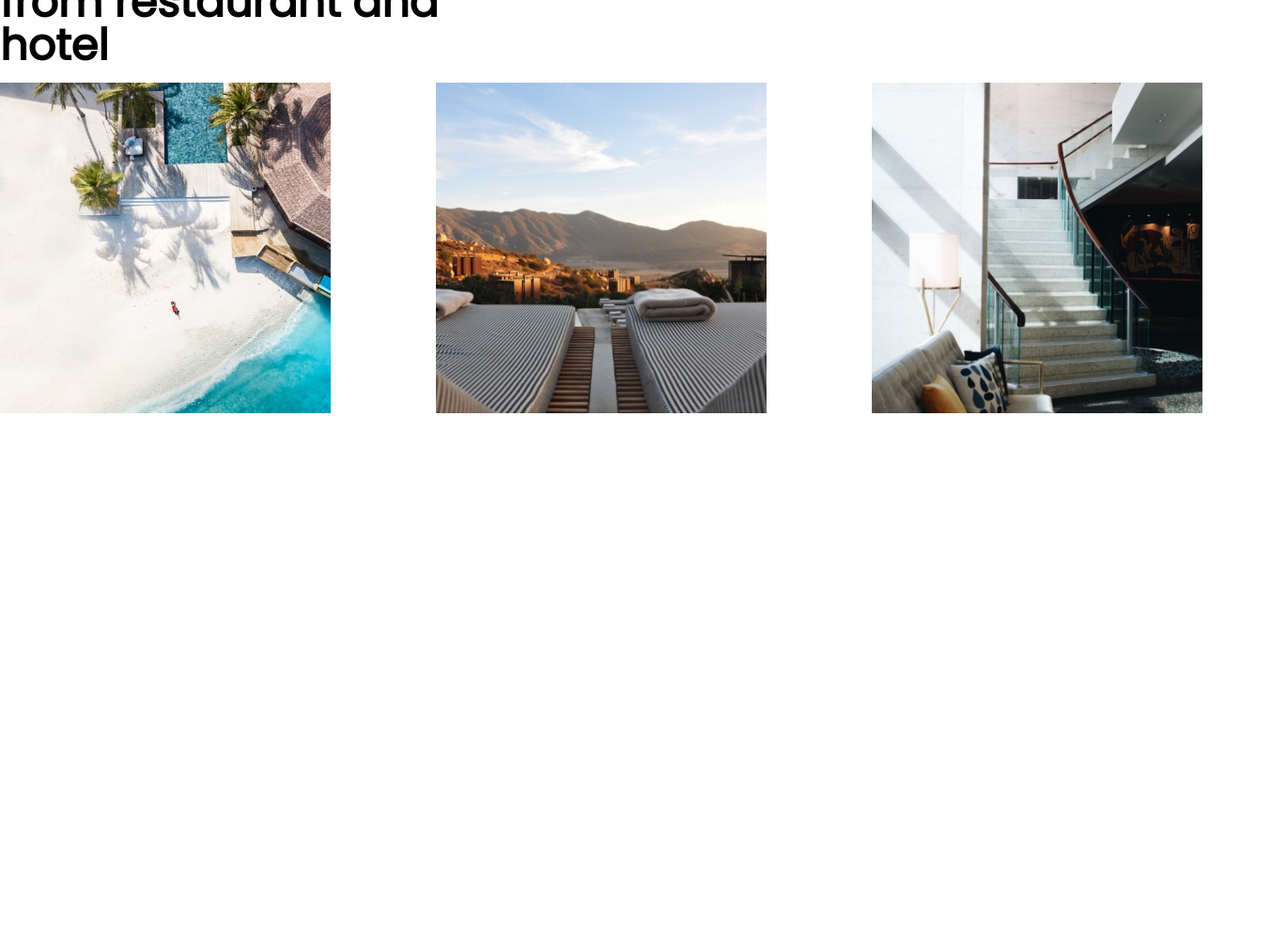
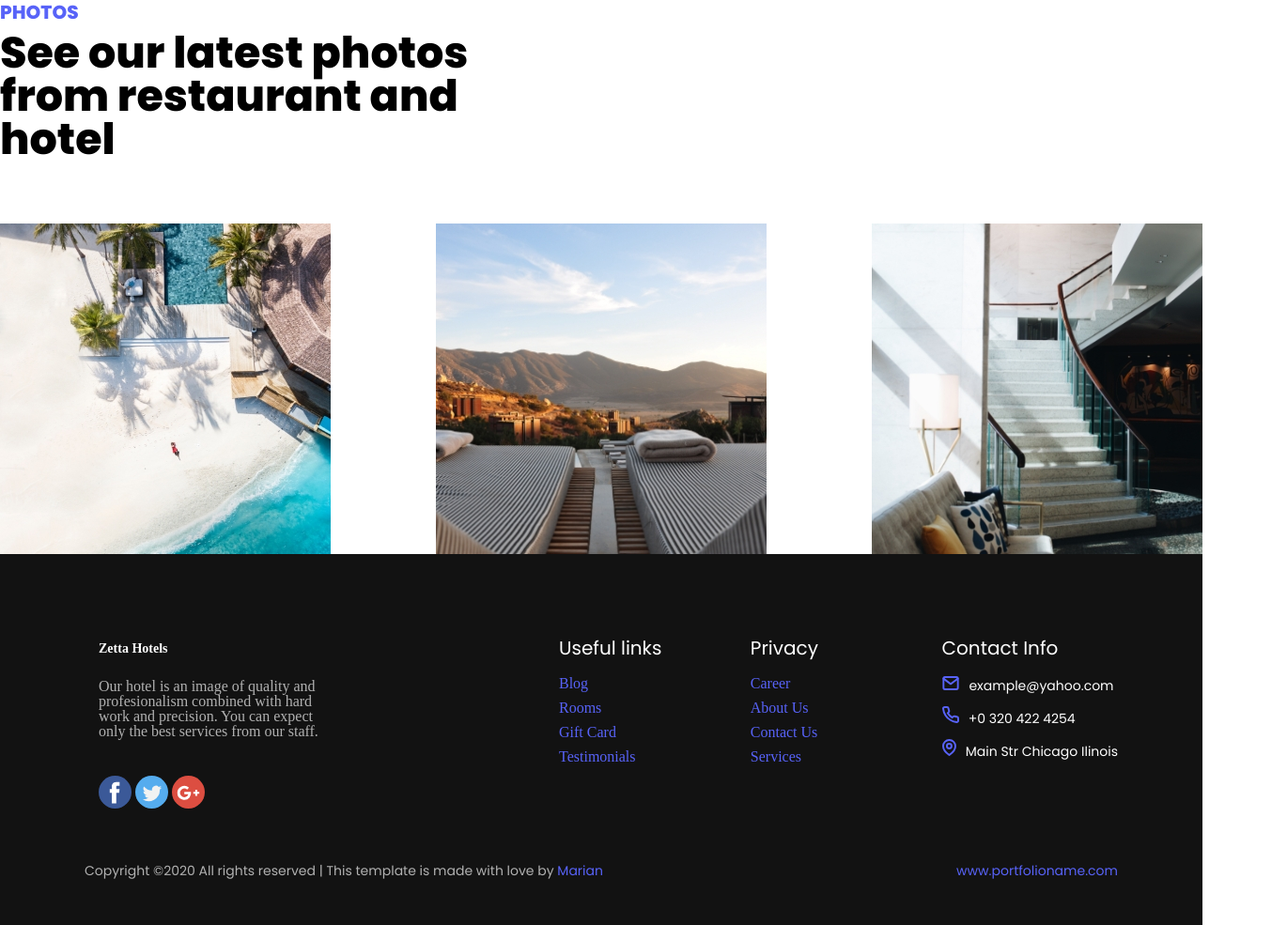
Before and after one commit to meginuroshvili/meginuroshvili10, a plain HTML site: page index.html in a window 1280 px wide. Shown: the part 1534-2519 px from the top of the page at 94% size, 1370 px wide, since content can reach past the window. Before the commit the page ends 1977 px from the top, so only its background shows below. Drawn offline with Linux system fonts and the light colour scheme.

Commit message:
add footer

```diff
--- a/index.html
+++ b/index.html
@@ -14,6 +14,7 @@
     <link rel="preconnect" href="https://fonts.googleapis.com">
   <link rel="preconnect" href="https://fonts.gstatic.com" crossorigin>
   <link href="https://fonts.googleapis.com/css2?family=Poppins&display=swap" rel="stylesheet">
+  <link href="https://fonts.googleapis.com/css2?family=Poppins:wght@400;800&display=swap" rel="stylesheet">
     <title>Lesson10</title>
 </head>
 <body>
@@ -91,7 +92,7 @@
                 </button>
                 </div>
                 </div>
-              </div>
+
 
           </form>
           <div class="info">
@@ -140,7 +141,57 @@
   <img src="images/image4.jpg" alt="image">
 </div>
 </div>
-      </div>
+
+    </section>
+    <section>
+      <footer class="footer">
+        <div class="footer-wraper">
+          <div class="box1">
+            <img src="images/logo.svg" alt="logo">
+            <p class="par">Our hotel is an image of quality and profesionalism combined with hard work and precision. You can expect only the best services from our staff.</p>
+            <div class="icon=wraper">
+            <img src="images/facebook.svg" alt="fb-icon">
+            <img src="images/twitter.svg" alt="twt-icon">
+            <img src="images/google.svg" alt="google-icon">
+          </div>
+          </div>
+          <div class="div-wraper">
+          <div class="footer-div">
+            <h5 class="hdr-a">Useful links</h5>
+            <ul>
+              <li class="list-a">Blog</li>
+              <li class="list-a">Rooms</li>
+              <li class="list-a">Gift Card</li>
+              <li class="list-a">Testimonials</li>
+            </ul>
+          </div>
+          <div class="footer-div">
+            <h5 class="hdr-a">Privacy</h5>
+            <ul>
+              <li class="list-a">Career</li>
+              <li class="list-a">About Us</li>
+              <li class="list-a">Contact Us</li>
+              <li class="list-a">Services</li>
+            </ul>
+          </div>
+          <div>
+            <h5 class="hdr-a">Contact Info</h5>
+            <ul>
+              <li class="list-b">
+                <img class="icon" src="images/mailicon.svg" alt="mail">example@yahoo.com</li>
+              <li class="list-b">
+                <img class="icon" src="images/phoneicon.svg" alt="phone">+0 320 422 4254</li>
+              <li class="list-b">
+                <img class="icon" src="images/map-pinicon.svg" alt="pin">Main Str Chicago Ilinois</li>
+            </ul>
+          </div>
+        </div>
+        </div>
+        <div class="div-a">
+          <p class="para">Copyright ©2020 All rights reserved | This template is made with love by <span class="marian"> Marian</span></p>
+          <p class="para1">www.portfolioname.com</p>
+        </div>
+      </footer>
     </section>
 </body>
 </html>
--- a/styles/style.css
+++ b/styles/style.css
@@ -106,6 +106,7 @@
     margin-right: 10px;
 }
 .iframe {
+    width: 100%;
     display: flex;
     margin: 0 auto;
 }
@@ -116,7 +117,7 @@
     width: 115px;
     height: 30px;
     color: #5863F8;
-    font-size: 24px;
+    font-size: 20px;
     font-weight: bolder;
     font-family: 'Poppins', sans-serif;
     text-transform: uppercase;
@@ -237,7 +238,6 @@
     width: 80px;
     height: 25px;
     font-family: 'Poppins', sans-serif;
-    font-weight: bold;
     font-size: 20px;
     margin-bottom: 15px;
 }
@@ -248,17 +248,113 @@
     font-size: 14px;
 }
 .last-sec {
-    max-width: 1366px;
-    width: 100%;
-    height: 540px;
+    width: auto;
+    height: 637px;
     margin: 0 auto;
 }
 .hdr3:nth-child(2) {
     max-width: 565px;
     width: 100%;
     height: 155px;
+    font-family: 'Poppins', sans-serif;
 }
 .image-wraper {
+    width: auto;
+    display: flex;
+    justify-content: space-between;
+    margin-top: 50px;
+}
+.contact {
+    padding-top: 50px;
+}
+.footer {
+    width: auto;
+    height: 395px;
+    background-color: #121212;
+    display: flex;
+    flex-direction: column;
+}
+.footer-wraper {
+    max-width: 1100px;
+    width: 100%;
+    height: 330px;
+    display: flex;
+    justify-content: space-between;
+    margin: 0 auto;
+    padding-top: 90px;
+    padding-left: 15px;
+}
+.icon-wraper {
+    width: 110px;
+    height: 35px;
     display: flex;
     justify-content: space-between;
 }
+.box1 {
+    width: 260px;
+    height: 191px;
+}
+.par {
+    width: 260px;
+    height: 83px;
+    justify-content: center;
+    color: #B1B1B1;
+    margin-top: 20px;
+    margin-bottom: 20px;
+}
+.footer-div {
+    width: 110px;
+    height: 155px;
+}
+.footer-div:nth-child(3) {
+    width: 200px;
+    height: 155px;
+}
+.hdr-a {
+    color: #FFFFFF;
+    font-size: 20px;
+    font-family: 'Poppins', sans-serif;
+    margin-bottom: 20px;
+}
+.list-a {
+    color: #5863F8;
+    font-size: 16px;
+    margin-bottom: 10px;
+}
+.list-b {
+    color: #FFFFFF;
+    font-size: 14px;
+    margin-bottom: 15px;
+    font-family: 'Poppins', sans-serif;
+}
+.div-wraper {
+    max-width: 595px;
+    width: 100%;
+    height: 160px;
+    display: flex;
+    justify-content: space-between;
+}
+.icon {
+    margin-right: 10px;
+}
+.div-a {
+    max-width: 1100px;
+    width: 100%;
+    height: 20px;
+    display: flex;
+    justify-content: space-between;
+    margin: 0 auto;
+}
+.para {
+    color: #B1B1B1;
+    font-size: 14px;
+    font-family: 'Poppins', sans-serif;
+}
+.para1 {
+    font-size: 14px;
+    color: var(--blue);
+    font-family: 'Poppins', sans-serif;
+}
+.marian {
+    color: var(--blue);
+}
```
Also changed, not shown: images/facebook.svg (added), images/google.svg (added), images/mailicon.svg (added), images/map-pinicon.svg (added), images/phoneicon.svg (added), images/twitter.svg (added).
